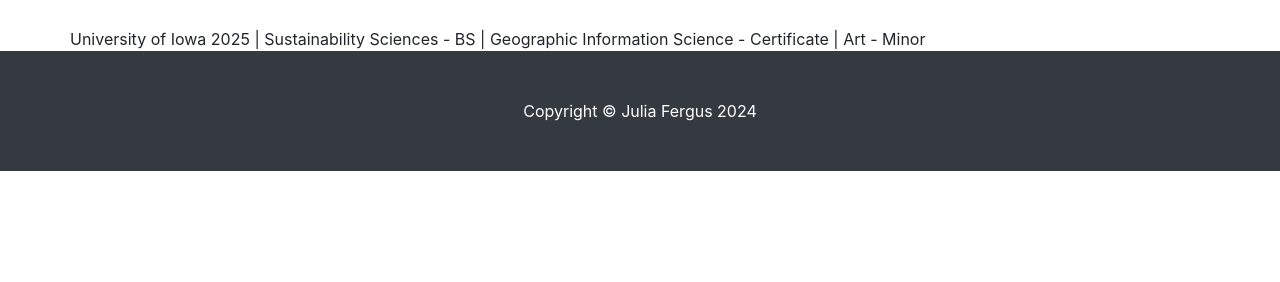
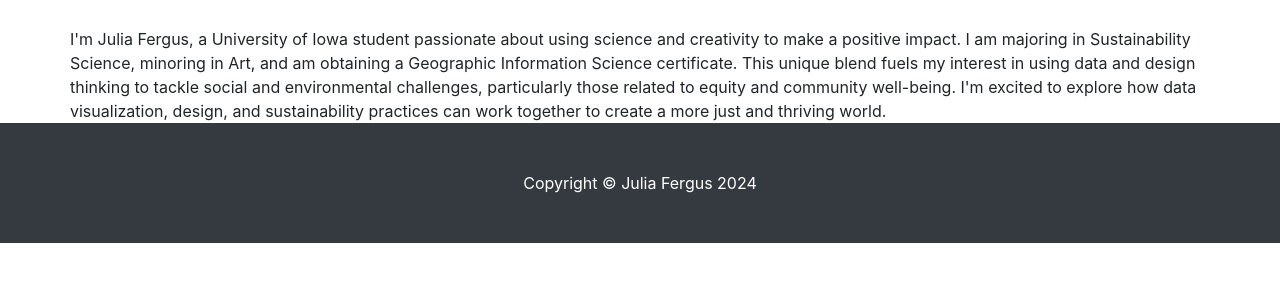
Before and after one commit to geog3540/jcfergs, a website: page shortbio.html in a window 1280 px wide. Shown: the part 418-700 px from the top of the page. Drawn offline with Linux system fonts and the light colour scheme.

Commit message:
Bio change

```diff
--- a/shortbio.html
+++ b/shortbio.html
@@ -60,10 +60,9 @@
           <div class="col-lg-4 col-sm-6 portfolio-item">
           <img class="card-img-top" src="images/IMG_9668.png" alt=""></a>
         </div>
-        <p class="card-text">University of Iowa 2025 |
-Sustainability Sciences - BS |
-Geographic Information Science - Certificate |
-Art - Minor </p>
+        <p class="card-text">I'm Julia Fergus, a University of Iowa student passionate about using science and creativity to make a positive impact. I am majoring in Sustainability Science, minoring in Art, and am obtaining a Geographic Information Science certificate.
+
+This unique blend fuels my interest in using data and design thinking to tackle social and environmental challenges, particularly those related to equity and community well-being. I'm excited to explore how data visualization, design, and sustainability practices can work together to create a more just and thriving world.</p>
       </div>
       <!-- /.row -->
 
```
Also changed, not shown: 1 other file.
